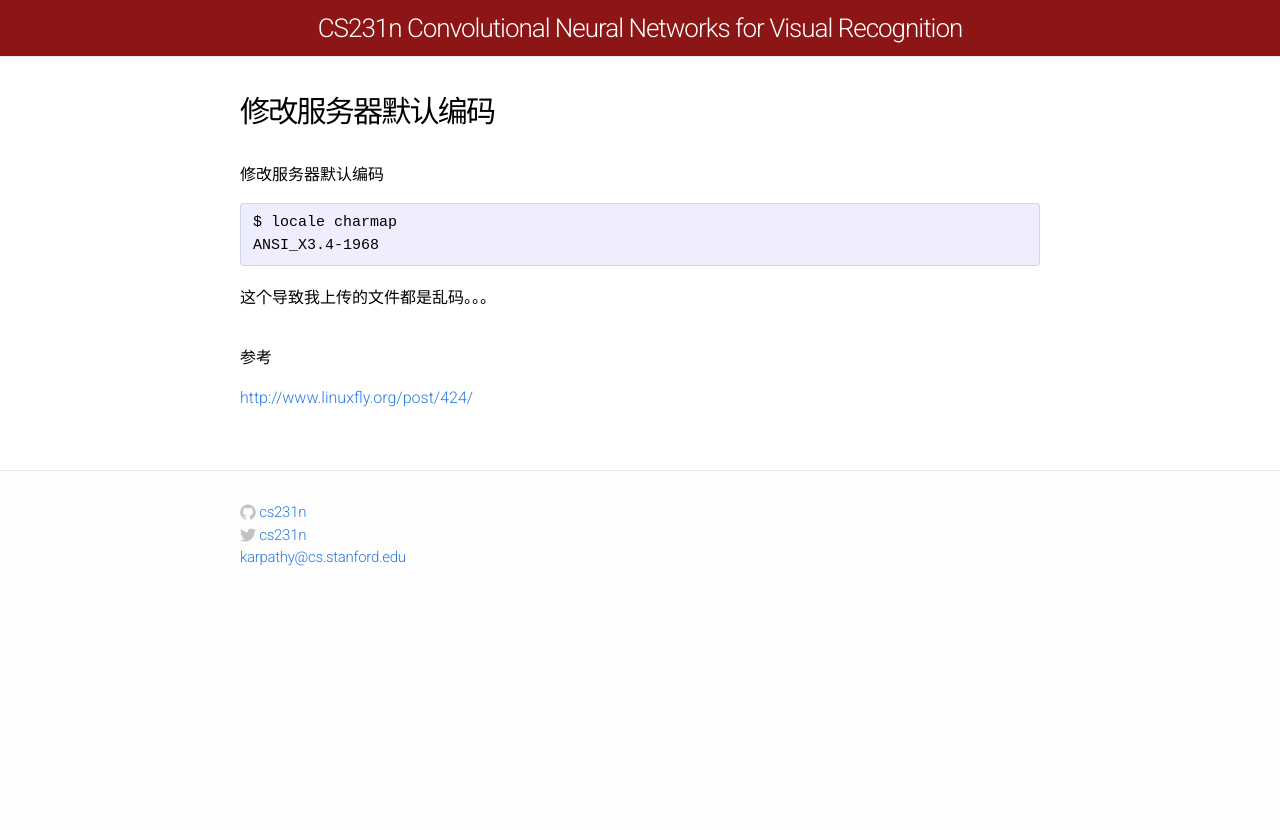
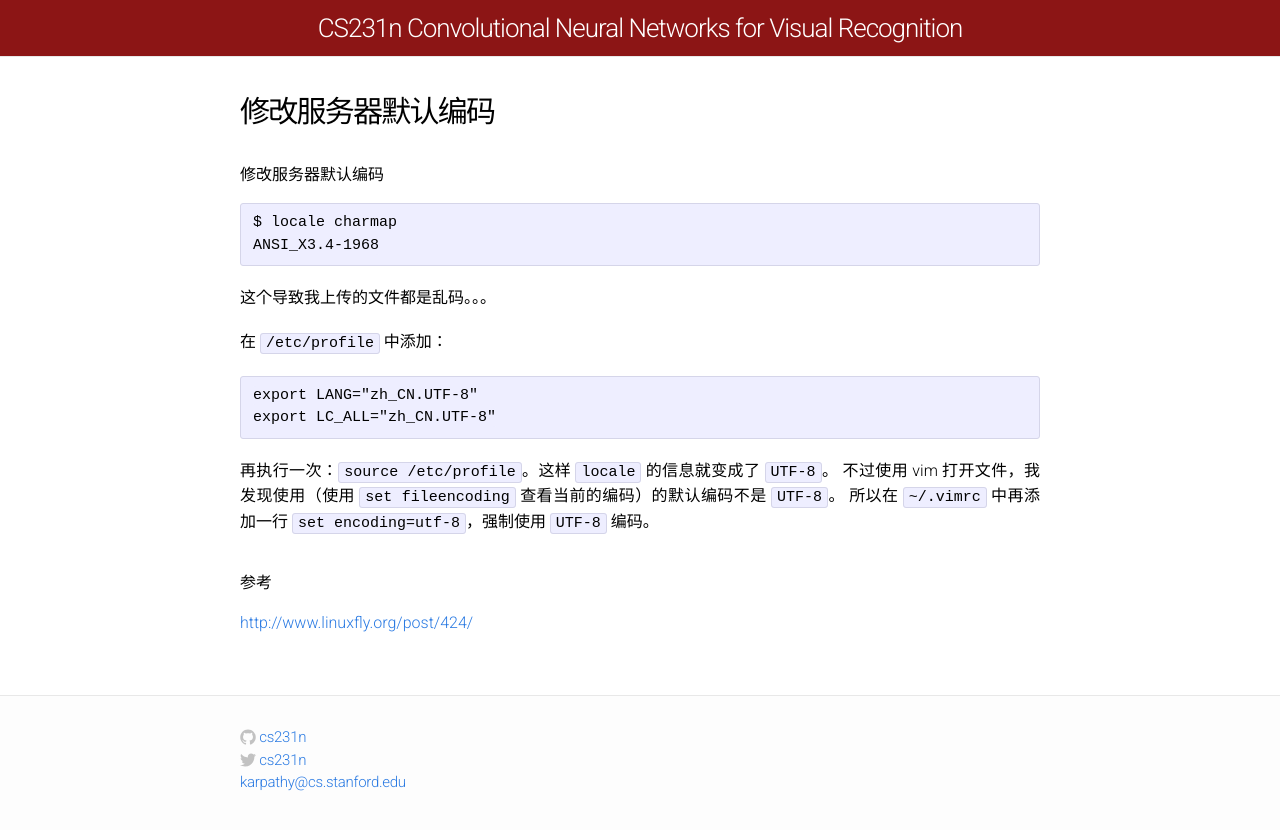
Before and after one commit to SunnyCat2013/lizhenyang.github.io, a Jekyll site: the page built from posts/linux/locale.md, in a window 1280 px wide. Shown: the top 830 px of the page. Built offline with Jekyll 4.4.1, drawn with Linux system fonts in a browser that asks for light colours; our own code applies the rules of GitHub Pages for plain Markdown files.

Commit message:
set encoding=utf-8

````diff
--- a/posts/linux/locale.md
+++ b/posts/linux/locale.md
@@ -6,6 +6,13 @@
 ```
 这个导致我上传的文件都是乱码。。。
 
-
+在 `/etc/profile` 中添加：
+```
+export LANG="zh_CN.UTF-8"
+export LC_ALL="zh_CN.UTF-8"
+```
+再执行一次：`source /etc/profile`。这样 `locale` 的信息就变成了 `UTF-8`。
+不过使用 vim 打开文件，我发现使用（使用 `set fileencoding` 查看当前的编码）的默认编码不是 `UTF-8`。
+所以在 `~/.vimrc` 中再添加一行 `set encoding=utf-8`，强制使用 `UTF-8` 编码。
 # 参考
 <http://www.linuxfly.org/post/424/>
````
